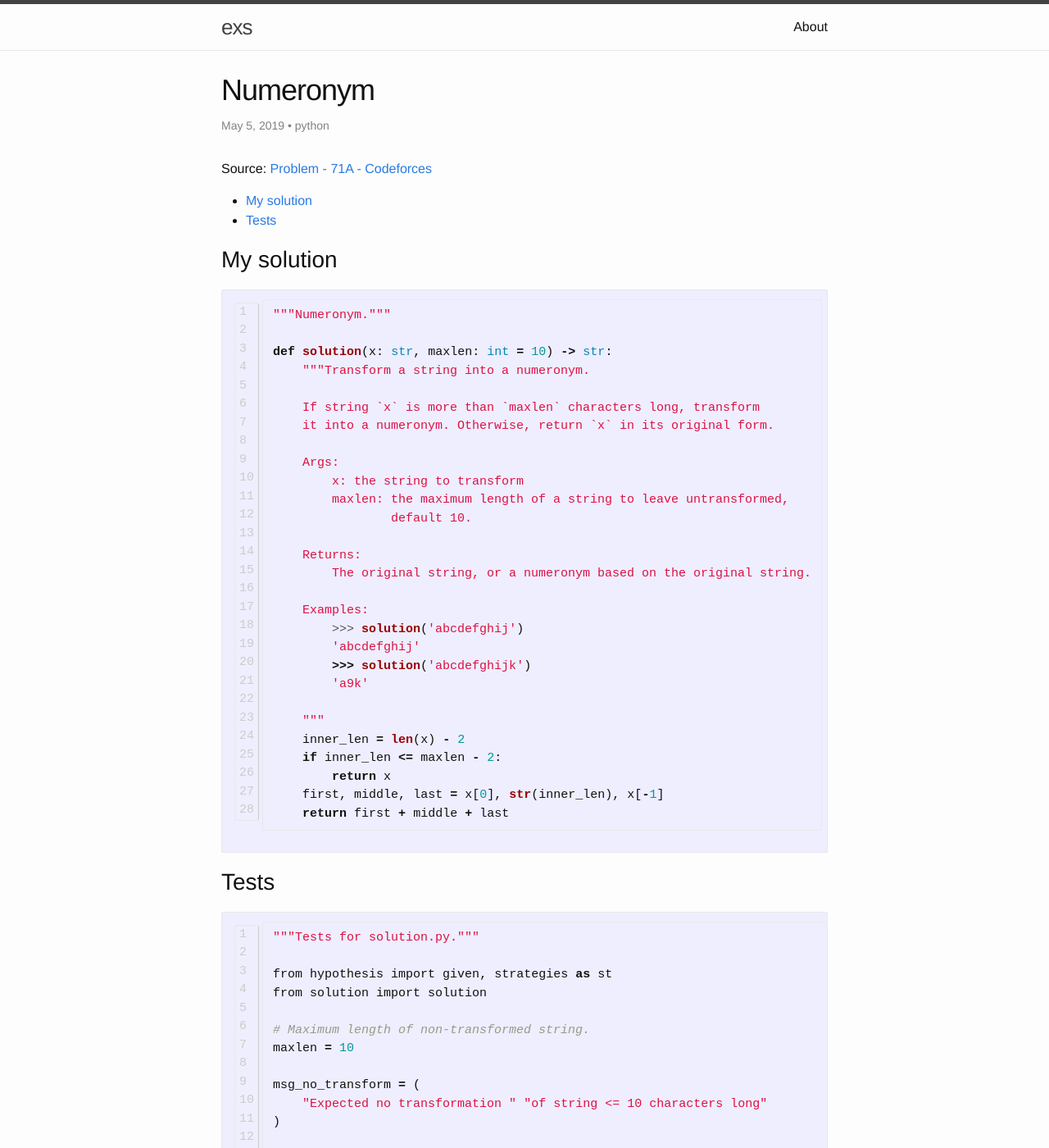
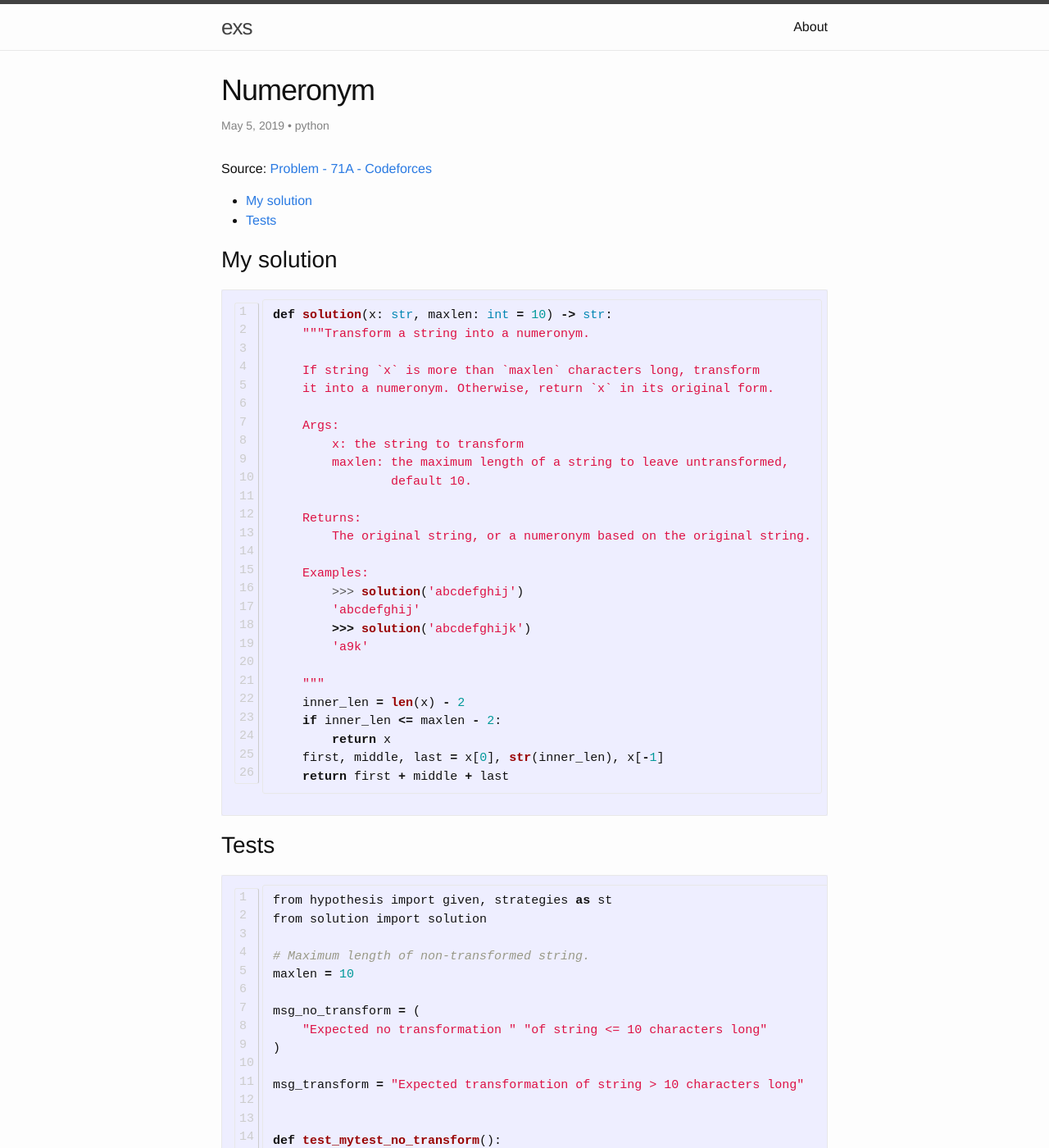
Before and after one commit to bitfragment/exs, a Jekyll site: the page built from _posts/2019-05-05-numeronym.md, in a window 1280 px wide and 1400 px high. Shown: the whole window at 82% size. Built offline with Jekyll 4.4.1, drawn with Linux system fonts in a browser that asks for light colours; some of the changed text lies outside the part shown.

Commit message:
Remove module docstrings

````diff
--- a/_posts/2019-05-05-numeronym.md
+++ b/_posts/2019-05-05-numeronym.md
@@ -15,8 +15,6 @@ Source: [Problem - 71A - Codeforces]
 ## My solution
 
 ```py
-"""Numeronym."""
-
 def solution(x: str, maxlen: int = 10) -> str:
     """Transform a string into a numeronym.
 
@@ -49,8 +47,6 @@ def solution(x: str, maxlen: int = 10) -> str:
 ## Tests
 
 ```py
-"""Tests for solution.py."""
-
 from hypothesis import given, strategies as st
 from solution import solution
 
````
